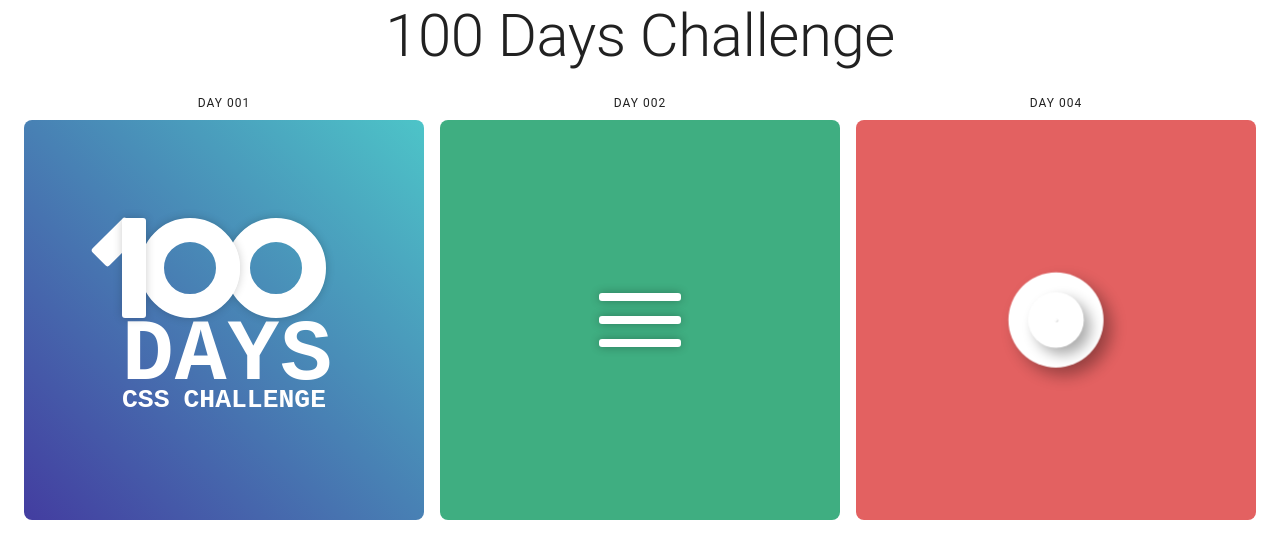
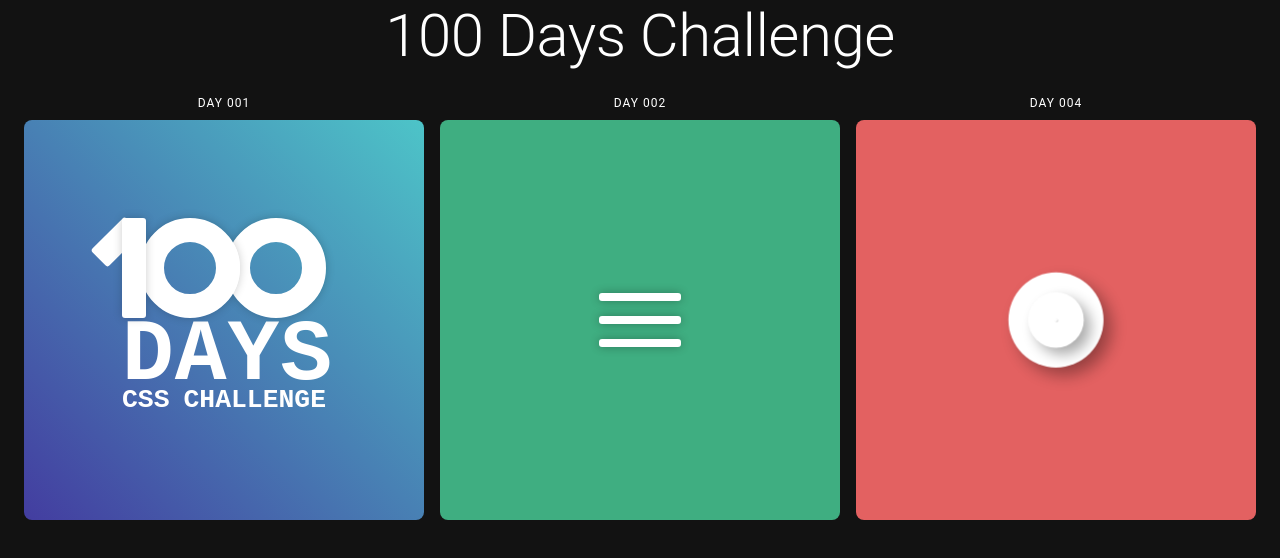
Before and after one commit to Dgvalerio/100-days-challenge, a Next.js app: page / in a window 1280 px wide. Shown: the top 558 px of the page. Built offline with nearby package versions, Linux system fonts and the light colour scheme.

Commit message:
refactor(day): create an container component to Task

```diff
--- a/src/pages/001/index.tsx
+++ b/src/pages/001/index.tsx
@@ -1,27 +1,16 @@
 import { FC } from 'react';
 
 import { NextPage } from 'next';
-import { Inter } from 'next/font/google';
 import Head from 'next/head';
 
 import styled from '@emotion/styled';
 
-import { Main } from '@/pages/styled';
+import { Container, Main } from '@/pages/styled';
 
-const inter = Inter({ subsets: ['latin'] });
-
-const Task = styled.div`
-  height: 400px;
-  width: 400px;
-
-  border-radius: 8px;
+const Task = styled(Container)`
   background: linear-gradient(45deg, #433da0, #4dc4c8);
   font-family: 'Courier New', 'Courier', sans-serif;
   text-transform: uppercase;
-
-  display: flex;
-  justify-content: center;
-  align-items: center;
 
   #content {
     #numbers {
@@ -131,7 +120,7 @@ const Page: NextPage = () => (
     <Head>
       <title>100 Days Challenge - Day 001</title>
     </Head>
-    <Main className={inter.className}>
+    <Main>
       <Day001 />
     </Main>
   </>
--- a/src/pages/002/index.tsx
+++ b/src/pages/002/index.tsx
@@ -1,22 +1,14 @@
-import { useState } from 'react';
+import { FC, useState } from 'react';
 
 import { NextPage } from 'next';
 import Head from 'next/head';
 
 import styled from '@emotion/styled';
 
-import { Main } from '@/pages/styled';
+import { Container, Main } from '@/pages/styled';
 
-const Task = styled.div`
-  height: 400px;
-  width: 400px;
-
-  border-radius: 8px;
+const Task = styled(Container)`
   background: #3fae81;
-
-  display: flex;
-  justify-content: center;
-  align-items: center;
 
   #content {
     display: flex;
@@ -137,7 +129,7 @@ const Task = styled.div`
   }
 `;
 
-export const Day002: NextPage = () => {
+export const Day002: FC = () => {
   const [state, setState] = useState('');
 
   const animate = (): void =>
--- a/src/pages/004/index.tsx
+++ b/src/pages/004/index.tsx
@@ -1,20 +1,14 @@
+import { FC } from 'react';
+
 import { NextPage } from 'next';
 import Head from 'next/head';
 
 import styled from '@emotion/styled';
 
-import { Main } from '@/pages/styled';
+import { Container, Main } from '@/pages/styled';
 
-const Task = styled.div`
-  height: 400px;
-  width: 400px;
-
-  border-radius: 8px;
+const Task = styled(Container)`
   background: #e36161;
-
-  display: flex;
-  justify-content: center;
-  align-items: center;
 
   #content {
     display: flex;
@@ -126,7 +120,7 @@ const Task = styled.div`
   }
 `;
 
-export const Day004: NextPage = () => (
+export const Day004: FC = () => (
   <Task>
     <div id="content">
       <div id="large"></div>
--- a/src/pages/_app.tsx
+++ b/src/pages/_app.tsx
@@ -3,12 +3,12 @@ import type { AppProps } from 'next/app';
 
 import { createTheme, CssBaseline, ThemeProvider } from '@mui/material';
 
-export const lightTheme = createTheme({ palette: { mode: 'light' } });
+// export const lightTheme = createTheme({ palette: { mode: 'light' } });
 
-// export const darkTheme = createTheme({ palette: { mode: 'dark' } });
+export const darkTheme = createTheme({ palette: { mode: 'dark' } });
 
 const App: NextPage<AppProps> = ({ Component, pageProps }) => (
-  <ThemeProvider theme={lightTheme}>
+  <ThemeProvider theme={darkTheme}>
     <CssBaseline />
     <Component {...pageProps} />
   </ThemeProvider>
--- a/src/pages/styled.tsx
+++ b/src/pages/styled.tsx
@@ -7,3 +7,15 @@ export const Main = styled.main`
 
   min-height: 100vh;
 `;
+
+export const Container = styled.div`
+  height: 400px;
+  width: 400px;
+
+  border-radius: 8px;
+  background: #777777;
+
+  display: flex;
+  justify-content: center;
+  align-items: center;
+`;
```
